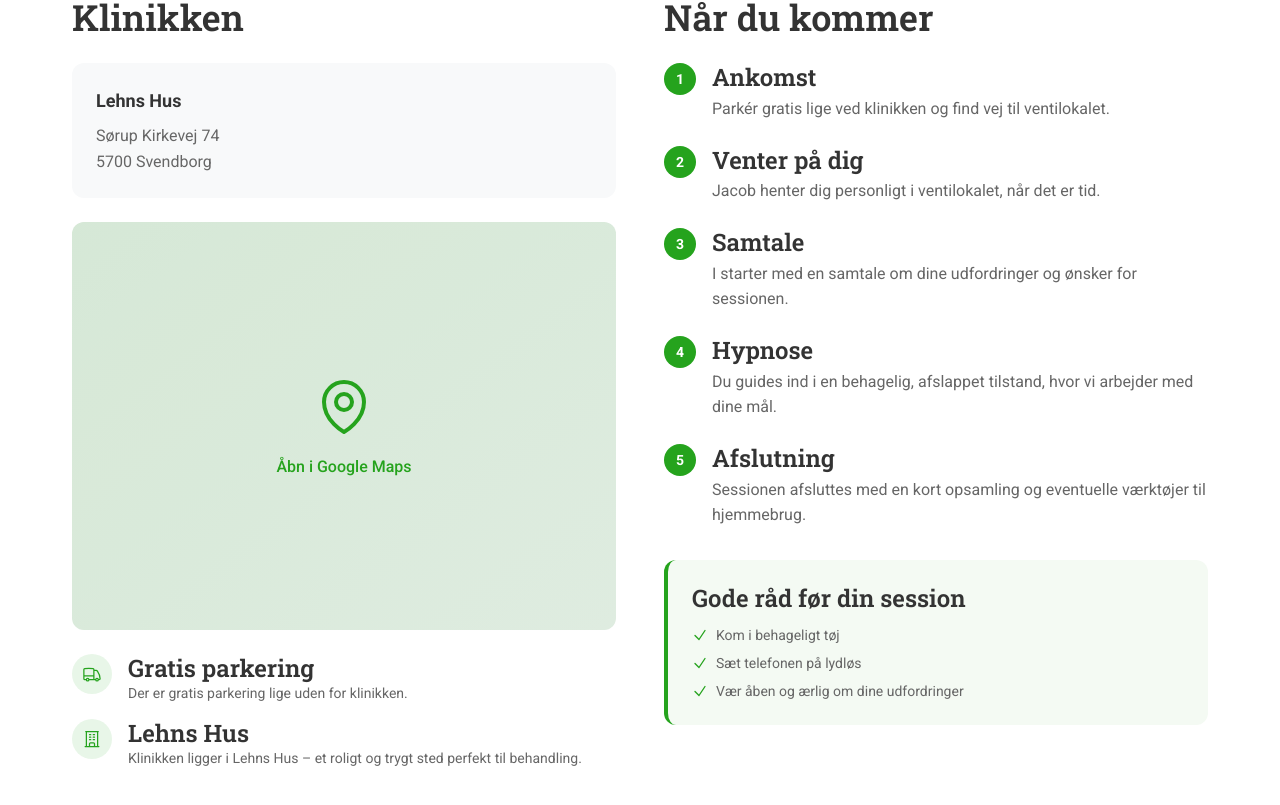
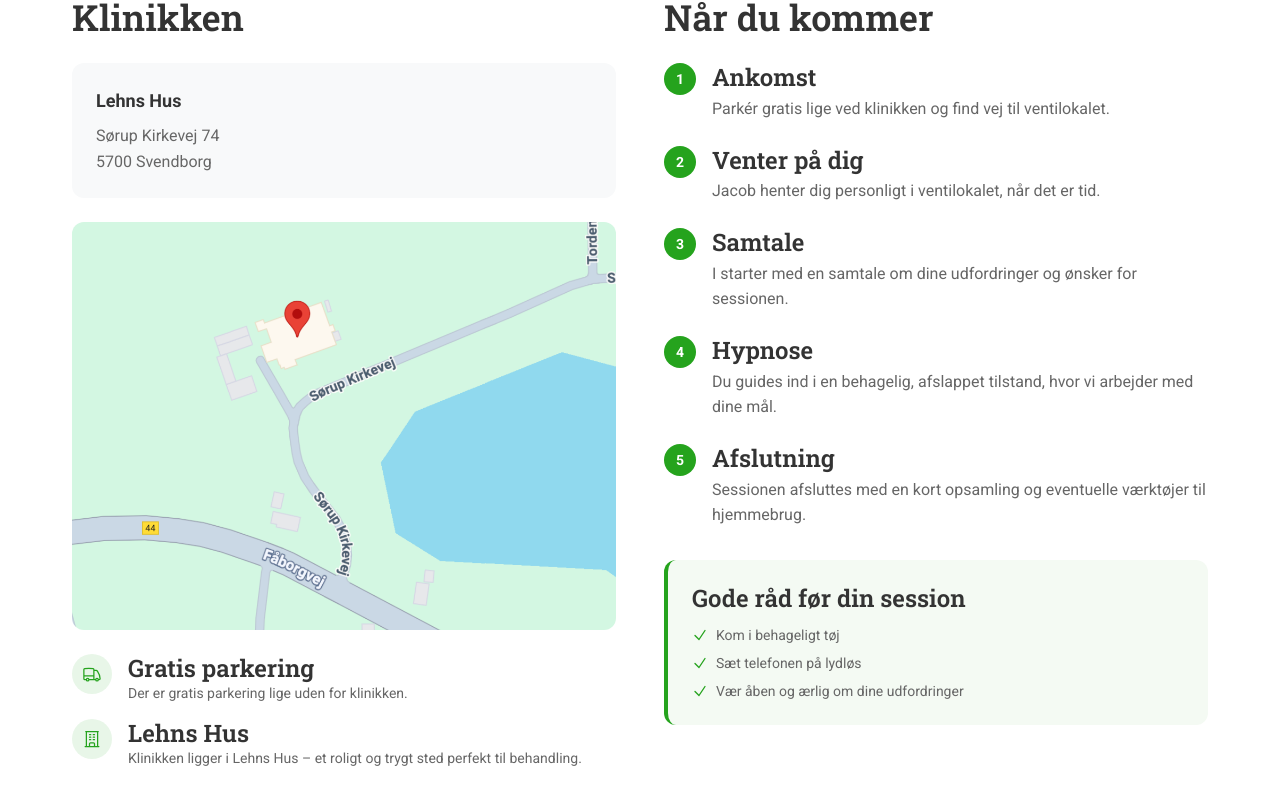
Before and after one commit to thebinarybeastieboy/hypnosefyn.dk, a Next.js app: page /praktisk in a window 1280 px wide. Shown: the part 507-1312 px from the top of the page. Built offline with nearby package versions, Linux system fonts and the light colour scheme.

Commit message:
feat: add real map image and improve map hover effect

```diff
--- a/app/praktisk/page.tsx
+++ b/app/praktisk/page.tsx
@@ -62,16 +62,21 @@ export default function PraktiskPage() {
                                 rel="noopener noreferrer"
                                 className="block aspect-[4/3] bg-gray-100 rounded-xl overflow-hidden relative group mb-6"
                             >
-                                <div className="absolute inset-0 flex items-center justify-center bg-gradient-to-br from-primary/10 to-primary/5">
-                                    <div className="text-center">
-                                        <svg className="w-16 h-16 text-primary mx-auto mb-4" fill="none" viewBox="0 0 24 24" strokeWidth="1.5" stroke="currentColor">
-                                            <path strokeLinecap="round" strokeLinejoin="round" d="M15 10.5a3 3 0 11-6 0 3 3 0 016 0z" />
-                                            <path strokeLinecap="round" strokeLinejoin="round" d="M19.5 10.5c0 7.142-7.5 11.25-7.5 11.25S4.5 17.642 4.5 10.5a7.5 7.5 0 1115 0z" />
-                                        </svg>
-                                        <p className="text-primary font-medium">Åbn i Google Maps</p>
+                                <img
+                                    src="/images/map.png"
+                                    alt="Kort over klinikken på Sørup Kirkevej"
+                                    className="w-full h-full object-cover"
+                                />
+                                <div className="absolute inset-0 bg-black/0 group-hover:bg-black/10 transition-colors flex items-center justify-center">
+                                    <div className="opacity-0 group-hover:opacity-100 transition-opacity bg-white/90 px-4 py-2 rounded-lg shadow-lg">
+                                        <p className="text-primary font-medium flex items-center gap-2">
+                                            <svg className="w-5 h-5" fill="none" viewBox="0 0 24 24" strokeWidth="1.5" stroke="currentColor">
+                                                <path strokeLinecap="round" strokeLinejoin="round" d="M13.5 6H5.25A2.25 2.25 0 003 8.25v10.5A2.25 2.25 0 005.25 21h10.5A2.25 2.25 0 0018 18.75V10.5m-10.5 6L21 3m0 0h-5.25M21 3v5.25" />
+                                            </svg>
+                                            Åbn i Google Maps
+                                        </p>
                                     </div>
                                 </div>
-                                <div className="absolute inset-0 bg-primary/5 group-hover:bg-primary/10 transition-colors" />
                             </a>
 
                             <div className="space-y-4">
```
Also changed, not shown: public/images/map.png (added).
